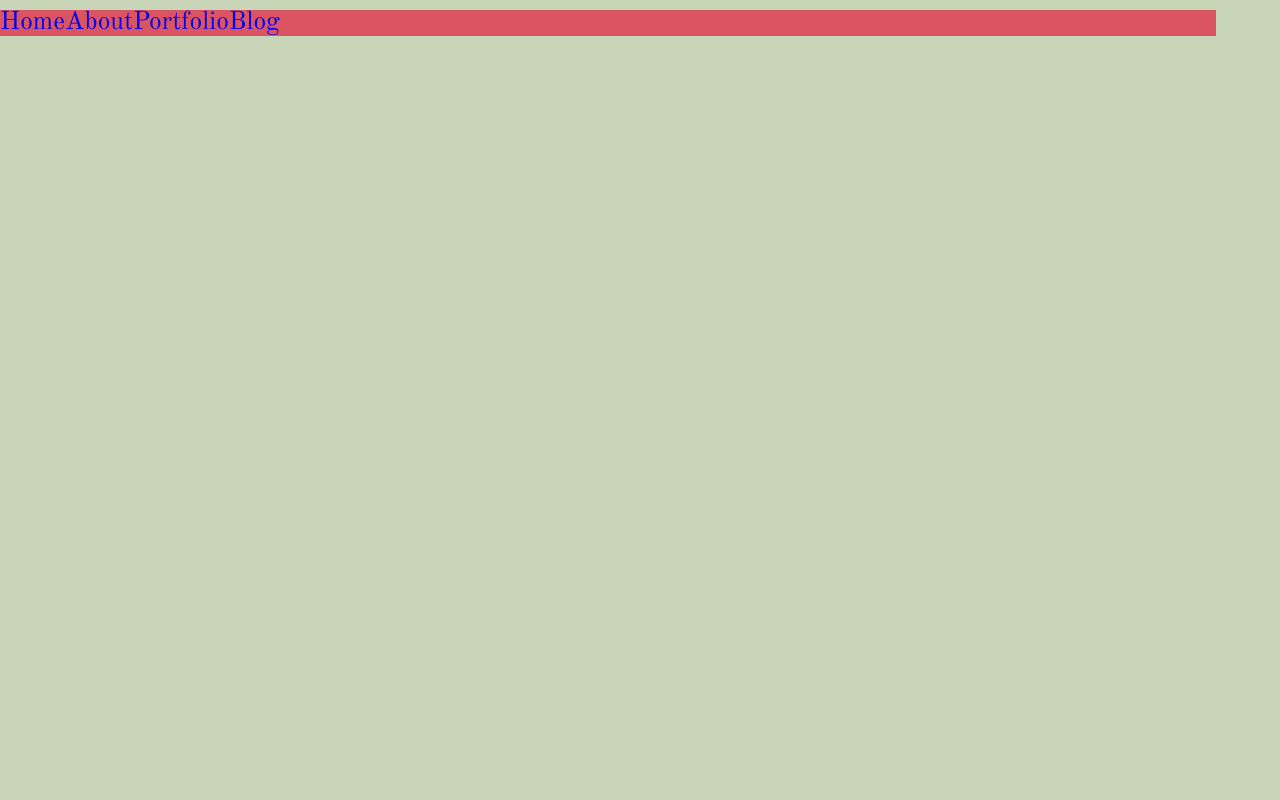
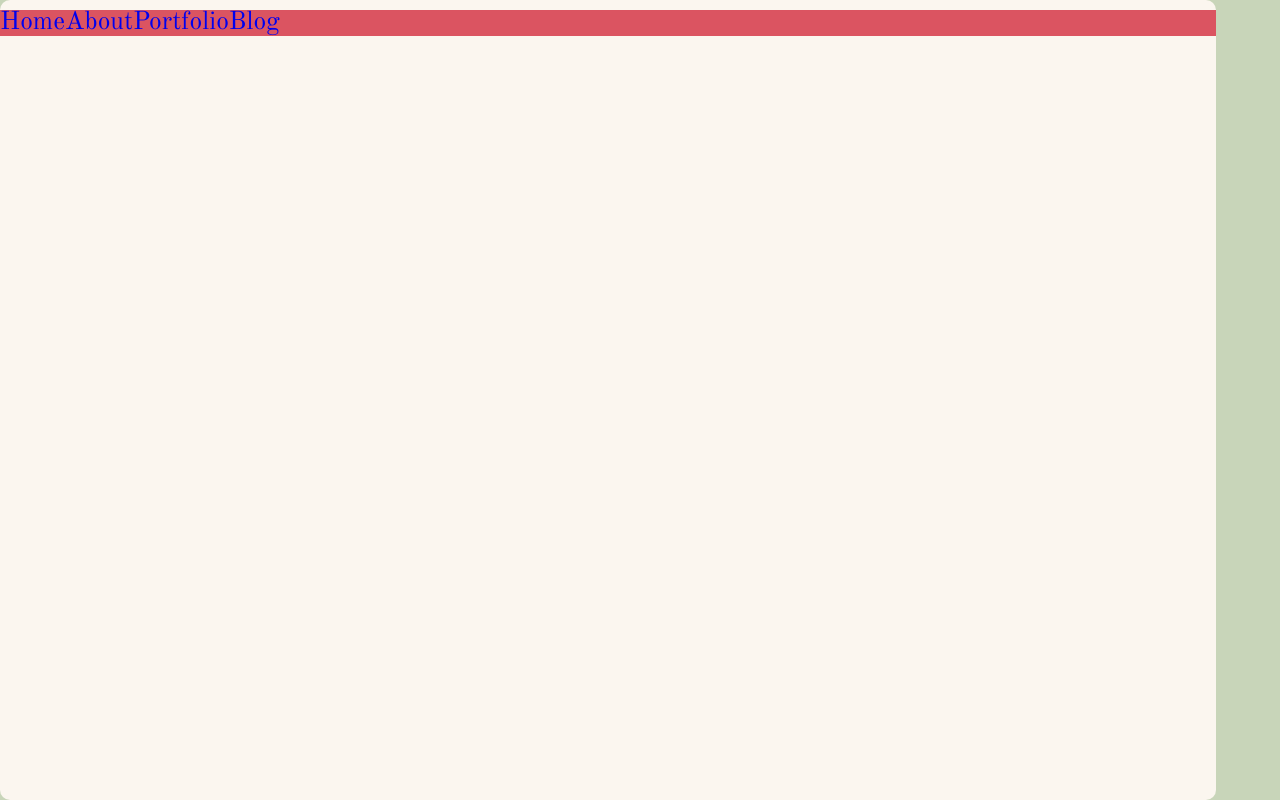
Before and after one commit to BNMoyers/Britt-Codes, a website: page index.html in a window 1280 px wide. Drawn offline with nearby package versions, Linux system fonts and the light colour scheme.

Commit message:
layered body for global page layout

```diff
--- a/less/global.less
+++ b/less/global.less
@@ -3,9 +3,12 @@ body{
 }
 
 .page{
+    position: absolute;
+    margin: auto;
     height: 100%;
     width: 95%;
     background-color: @seashell;
     border-radius: 10px;
 
+
 }
--- a/less/nav.less
+++ b/less/nav.less
@@ -1,6 +1,7 @@
 nav {
     background: @drk-terra-cotta;
     margin: 10px 0 0;
+
     ul {
         display: flex;
         li a{
```
Also changed, not shown: css/index.css.
